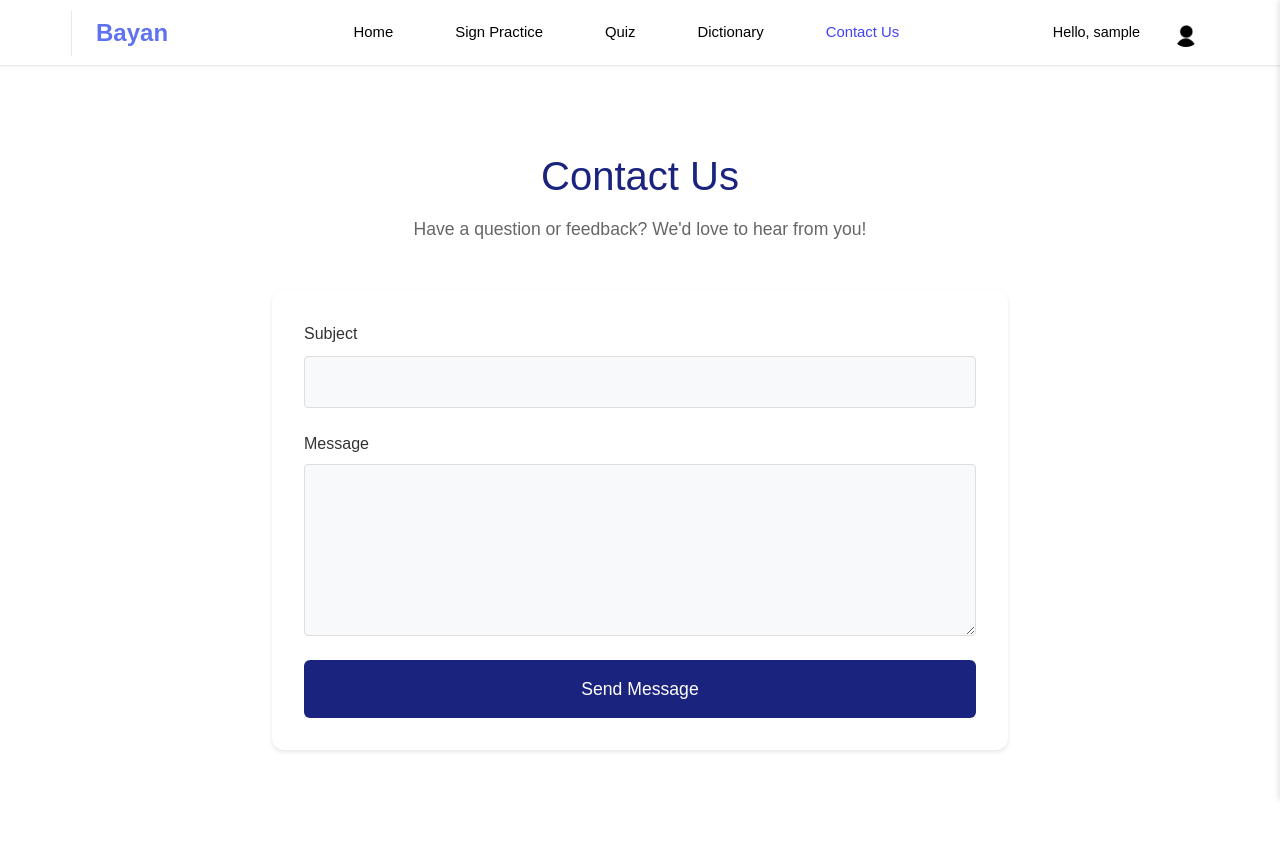
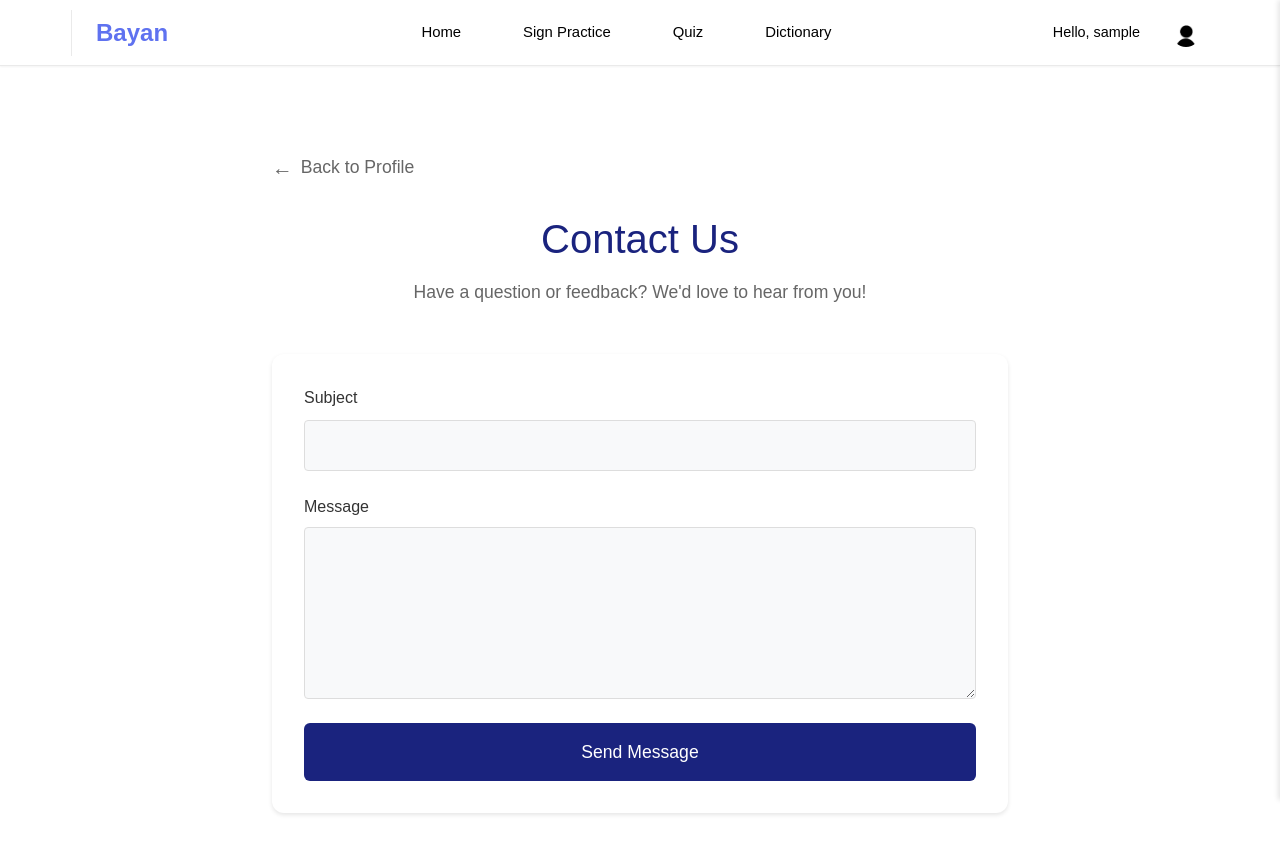
Before and after one commit to nawafalhu/test, a Django app: page /contact-us/ in a window 1280 px wide. Before the commit the page ends 799 px from the top, so only its background shows below. Run offline with Django 5.2, Linux system fonts and the light colour scheme; the visitor is signed in with stand-in values (Sample User, id 1).

Commit message:
Contact Us added

```diff
--- a/BayanProject/main/templates/main/base.html
+++ b/BayanProject/main/templates/main/base.html
@@ -31,7 +31,6 @@
                         <a href="{% url 'sign_practice:home' %}" class="drawer-link{% if request.resolver_match.namespace == 'sign_practice' %} active{% endif %}">Sign Practice</a>
                         <a href="{% url 'quiz' %}" class="drawer-link{% if request.resolver_match.url_name == 'quiz' %} active{% endif %}">Quiz</a>
                         <a href="{% url 'dictionary:home' %}" class="drawer-link{% if request.resolver_match.namespace == 'dictionary' %} active{% endif %}">Dictionary</a>
-                        <a href="{% url 'contact_us' %}" class="drawer-link{% if request.resolver_match.url_name == 'contact_us' %} active{% endif %}">Contact Us</a>
                     </div>
                     <div class="drawer-auth">
                         {% if user.is_authenticated %}
@@ -51,7 +50,6 @@
                     <a href="{% url 'sign_practice:home' %}" class="nav-link{% if request.resolver_match.namespace == 'sign_practice' %} active{% endif %}">Sign Practice</a>
                     <a href="{% url 'quiz' %}" class="nav-link{% if request.resolver_match.url_name == 'quiz' %} active{% endif %}">Quiz</a>
                     <a href="{% url 'dictionary:home' %}" class="nav-link{% if request.resolver_match.namespace == 'dictionary' %} active{% endif %}">Dictionary</a>
-                    <a href="{% url 'contact_us' %}" class="nav-link{% if request.resolver_match.url_name == 'contact_us' %} active{% endif %}">Contact Us</a>
                 </div>
                 <div class="auth-buttons desktop-only">
                     {% if user.is_authenticated %}
--- a/BayanProject/main/templates/main/contact.html
+++ b/BayanProject/main/templates/main/contact.html
@@ -2,6 +2,10 @@
 
 {% block content %}
 <div class="contact-page-container">
+    <a href="{% url 'profile' %}" class="back-button">
+        <span>←</span> Back to Profile
+    </a>
+
     <div class="contact-header">
         <h1>Contact Us</h1>
         <p>Have a question or feedback? We'd love to hear from you!</p>
@@ -28,6 +32,27 @@
         max-width: 800px;
         margin: 0 auto;
         padding: 2rem;
+        position: relative;
+    }
+
+    .back-button {
+        display: inline-flex;
+        align-items: center;
+        color: #666;
+        text-decoration: none;
+        margin-bottom: 2rem;
+        font-size: 1.1rem;
+        transition: all 0.3s ease;
+    }
+
+    .back-button span {
+        margin-right: 0.5rem;
+        font-size: 1.3rem;
+    }
+
+    .back-button:hover {
+        color: #1a237e;
+        transform: translateX(-5px);
     }
 
     .contact-header {
@@ -117,6 +142,11 @@
         .contact-form-container {
             padding: 1.5rem;
         }
+
+        .back-button {
+            font-size: 1rem;
+            margin-bottom: 1.5rem;
+        }
     }
 </style>
 {% endblock %}
```
Also changed, not shown: BayanProject/main/templates/main/profile.html (+10 -0 lines).
